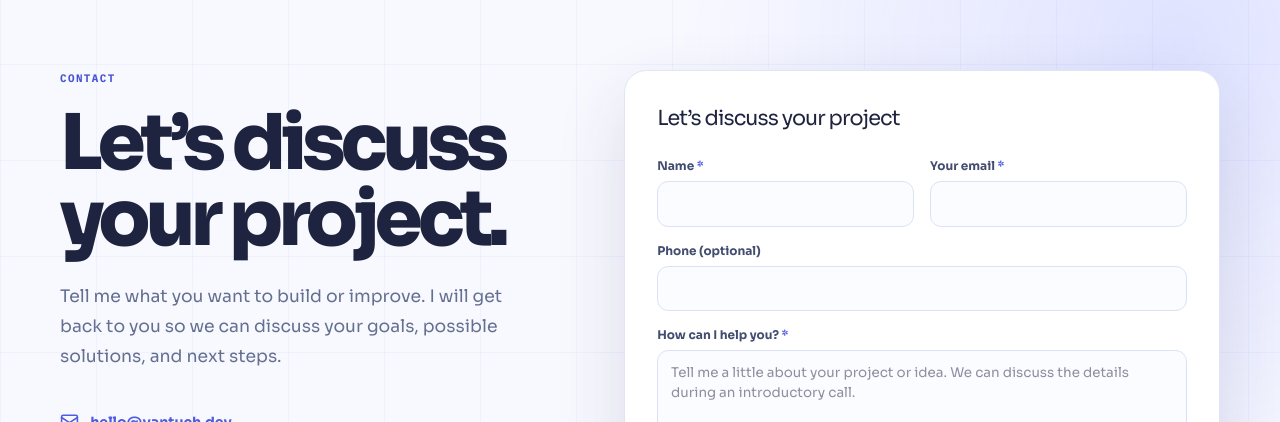
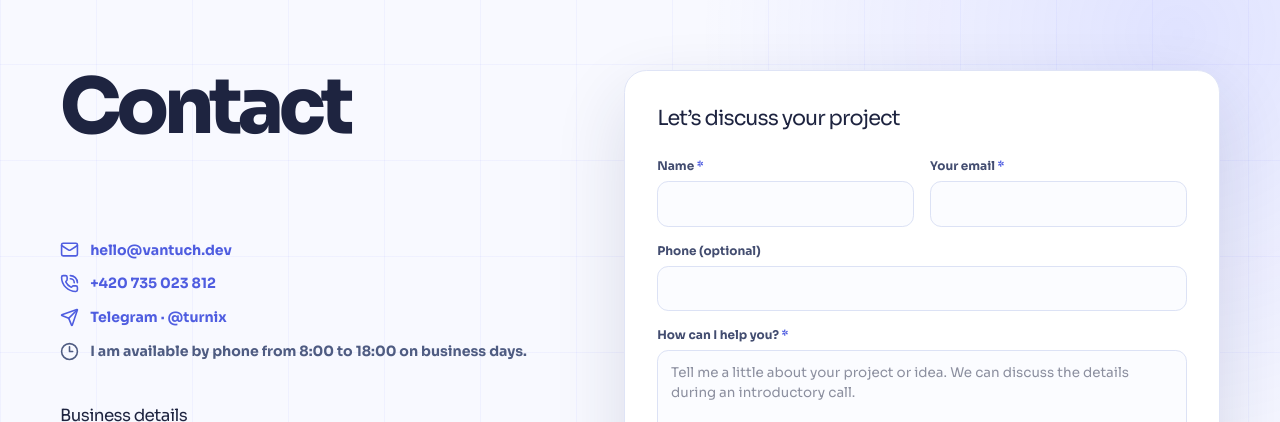
Before and after one commit to TurniXXD/personal-web, a Next.js app in the folder apps/web/: page /en/kontakt in a window 1280 px wide. Shown: the part 123-545 px from the top of the page. Built offline with nearby package versions, Linux system fonts and the light colour scheme; no server answers.

Commit message:
feat: update contant page ui

```diff
--- a/apps/web/app/[locale]/kontakt/page.tsx
+++ b/apps/web/app/[locale]/kontakt/page.tsx
@@ -64,9 +64,12 @@ export default async function ContactPage({ params }: ContactPageProps) {
             className="contact-page__intro"
             aria-labelledby="contact-page-title"
           >
-            <p className="eyebrow">{t.eyebrow}</p>
-            <h1 id="contact-page-title">{t.title}</h1>
-            <p className="contact-page__lead">{t.intro}</p>
+            <h1
+              id="contact-page-title"
+              className="m-0 max-w-[10ch] text-[clamp(2.8rem,6vw,5rem)] leading-[0.98] tracking-[-0.065em]"
+            >
+              {t.title}
+            </h1>
           </section>
 
           <section className="contact-page__form" aria-label={t.title}>
--- a/apps/web/app/styles/about-community-and-contact.css
+++ b/apps/web/app/styles/about-community-and-contact.css
@@ -332,20 +332,6 @@
 .contact-page__details > .contact-page__group:first-child {
   margin-top: 0;
 }
-.contact-page__intro h1 {
-  max-width: 10ch;
-  margin: 1rem 0 0;
-  font-size: clamp(2.8rem, 6vw, 5rem);
-  line-height: 0.98;
-  letter-spacing: -0.065em;
-}
-.contact-page__lead {
-  max-width: 38rem;
-  margin: 1.5rem 0 0;
-  color: #657091;
-  font-size: clamp(0.96rem, 1.4vw, 1.08rem);
-  line-height: 1.75;
-}
 .contact-page__group {
   margin-top: 2.5rem;
 }
--- a/apps/web/app/styles/interactions-and-motion.css
+++ b/apps/web/app/styles/interactions-and-motion.css
@@ -151,9 +151,7 @@
 .service-detail-hero__content > *,
 .referral-hero__content > .eyebrow,
 .referral-hero__content > h1,
-.contact-page__intro > .eyebrow,
 .contact-page__intro > h1,
-.contact-page__lead,
 .privacy-page__inner > .eyebrow,
 .privacy-page__inner > h1,
 .privacy-page__lead,
@@ -163,13 +161,11 @@
 .automation-page-hero__content > :nth-child(2),
 .service-detail-hero__content > :nth-child(2),
 .referral-hero__content > h1,
-.contact-page__intro > h1,
 .privacy-page__inner > h1 {
   animation-delay: 70ms;
 }
 .automation-page-hero__content > :nth-child(3),
 .service-detail-hero__content > :nth-child(3),
-.contact-page__lead,
 .privacy-page__lead {
   animation-delay: 140ms;
 }
@@ -606,9 +602,7 @@
   .service-detail-hero__content > *,
   .referral-hero__content > .eyebrow,
   .referral-hero__content > h1,
-  .contact-page__intro > .eyebrow,
   .contact-page__intro > h1,
-  .contact-page__lead,
   .privacy-page__inner > .eyebrow,
   .privacy-page__inner > h1,
   .privacy-page__lead,
--- a/apps/web/messages/contact/page.ts
+++ b/apps/web/messages/contact/page.ts
@@ -7,10 +7,7 @@ export const contactPageCopy = {
       description:
         "Kontaktujte Jakuba Vantucha ohledně vývoje webu, aplikace, automatizace nebo AI řešení.",
     },
-    eyebrow: "KONTAKT",
-    title: "Pojďme probrat váš projekt.",
-    intro:
-      "Napište mi, co chcete vytvořit nebo zlepšit. Ozvu se vám a společně projdeme cíle, možnosti řešení i další postup.",
+    title: "Kontakt",
     directContact: "Přímý kontakt",
     telegramContact: "Telegram · @turnix",
     phoneAvailability:
@@ -28,10 +25,7 @@ export const contactPageCopy = {
       description:
         "Contact Jakub Vantuch about a website, application, automation, or AI solution.",
     },
-    eyebrow: "CONTACT",
-    title: "Let’s discuss your project.",
-    intro:
-      "Tell me what you want to build or improve. I will get back to you so we can discuss your goals, possible solutions, and next steps.",
+    title: "Contact",
     directContact: "Direct contact",
     telegramContact: "Telegram · @turnix",
     phoneAvailability:
```
Also changed, not shown: 1 other file (tests, documents, lock files or other folders).
